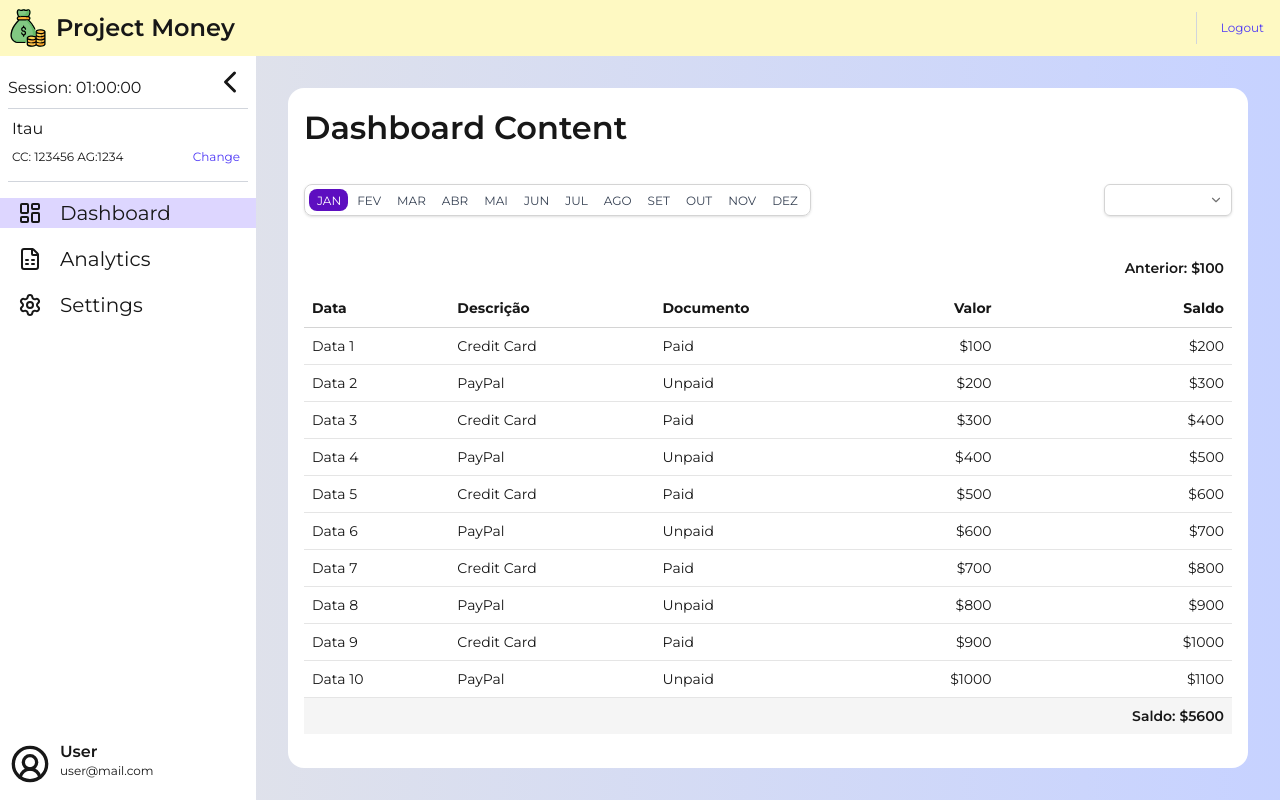
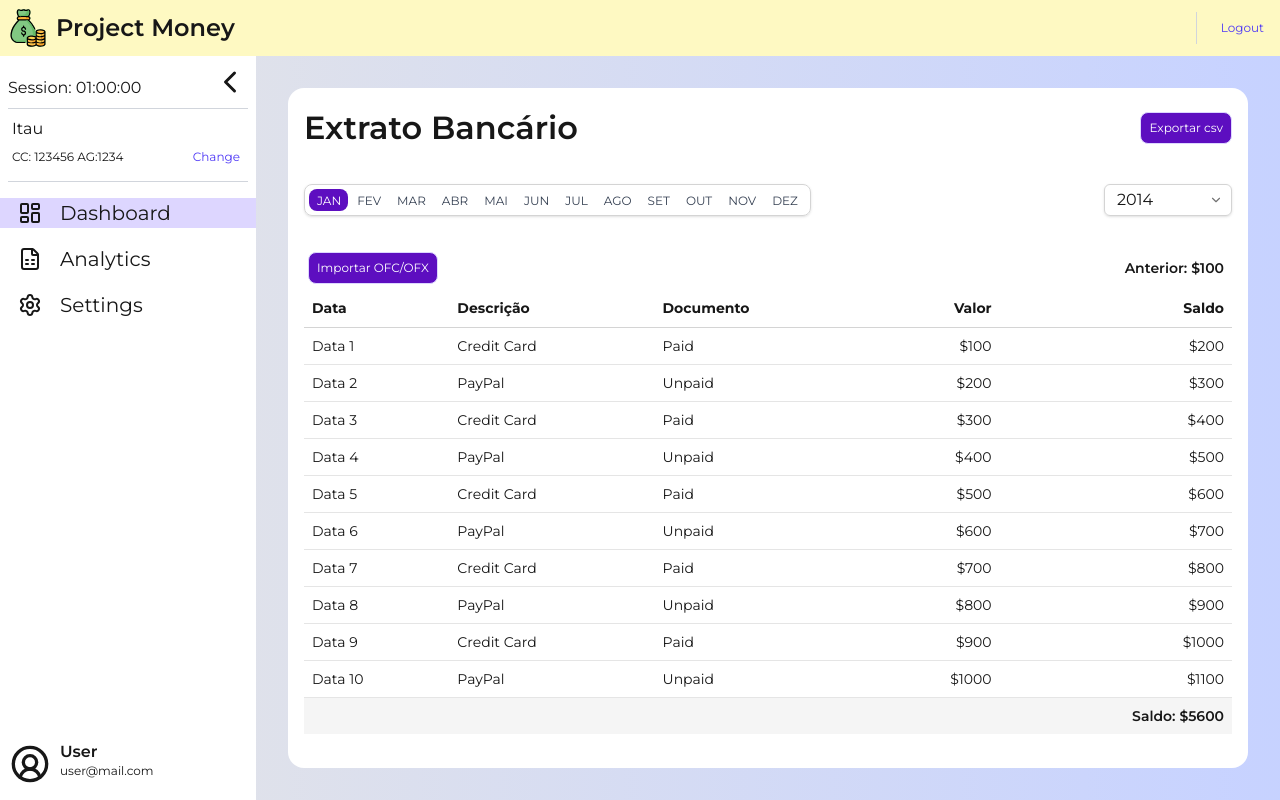
Before and after one commit to dexter2k8/project-money, a Next.js app: page /dashboard in a window 1280 px wide. Built offline with nearby package versions, Linux system fonts and the light colour scheme.

Commit message:
Implemented dashboard page buttons

```diff
--- a/app/(pages)/dashboard/columns.tsx
+++ b/app/(pages)/dashboard/columns.tsx
@@ -1,3 +1,5 @@
+import { ISegmentedControlItem } from "@/components/SegmentedControl";
+import { ISelectOptions } from "@/components/Select/types";
 import { IGridColDef } from "@/components/Table";
 
 interface IInvoice {
@@ -26,6 +28,37 @@ export const columns: IGridColDef<IInvoice>[] = [
   },
 ];
 
+export const segmentedControlItems: ISegmentedControlItem[] = [
+  { key: 0, label: "JAN" },
+  { key: 1, label: "FEV" },
+  { key: 2, label: "MAR" },
+  { key: 3, label: "ABR" },
+  { key: 4, label: "MAI" },
+  { key: 5, label: "JUN" },
+  { key: 6, label: "JUL" },
+  { key: 7, label: "AGO" },
+  { key: 8, label: "SET" },
+  { key: 9, label: "OUT" },
+  { key: 10, label: "NOV" },
+  { key: 11, label: "DEZ" },
+];
+
+export const selectYearOptions: ISelectOptions[] = [
+  { value: "2014", label: "2014" },
+  { value: "2015", label: "2015" },
+  { value: "2016", label: "2016" },
+  { value: "2017", label: "2017" },
+  { value: "2018", label: "2018" },
+  { value: "2019", label: "2019" },
+  { value: "2020", label: "2020" },
+  { value: "2021", label: "2021" },
+  { value: "2022", label: "2022" },
+  { value: "2023", label: "2023" },
+  { value: "2024", label: "2024" },
+  { value: "2025", label: "2025" },
+  { value: "2026", label: "2026" },
+];
+
 export const data: IInvoice[] = [
   { date: "Data 1", document: "Paid", description: "Credit Card", value: "$100", balance: "$200" },
   { date: "Data 2", document: "Unpaid", description: "PayPal", value: "$200", balance: "$300" },
--- a/app/(pages)/dashboard/page.tsx
+++ b/app/(pages)/dashboard/page.tsx
@@ -1,50 +1,29 @@
 import Table from "@/components/Table";
-import { columns, data } from "./columns";
+import { columns, data, segmentedControlItems, selectYearOptions } from "./columns";
 import SegmentedControl from "@/components/SegmentedControl";
 import Select from "@/components/Select";
+import Button from "@/components/Button";
 
 export default function Dashboard() {
   return (
     <div className="m-8 bg-white w-full rounded-2xl overflow-hidden flex flex-col">
-      <h2 className="p-4 shrink-0">Dashboard Content</h2>
+      <div className="flex items-center justify-between p-4">
+        <h2>Extrato Bancário</h2>
+        <Button variant="primary">Exportar csv</Button>
+      </div>
       <div className="p-4 flex justify-between gap-4 whitespace-nowrap">
-        <SegmentedControl
-          items={[
-            { key: 0, label: "JAN" },
-            { key: 1, label: "FEV" },
-            { key: 2, label: "MAR" },
-            { key: 3, label: "ABR" },
-            { key: 4, label: "MAI" },
-            { key: 5, label: "JUN" },
-            { key: 6, label: "JUL" },
-            { key: 7, label: "AGO" },
-            { key: 8, label: "SET" },
-            { key: 9, label: "OUT" },
-            { key: 10, label: "NOV" },
-            { key: 11, label: "DEZ" },
-          ]}
-        />
-        <Select
-          className="w-32!"
-          options={[
-            { value: "2014", label: "2014" },
-            { value: "2015", label: "2015" },
-            { value: "2016", label: "2016" },
-            { value: "2017", label: "2017" },
-            { value: "2018", label: "2018" },
-            { value: "2019", label: "2019" },
-            { value: "2020", label: "2020" },
-            { value: "2021", label: "2021" },
-            { value: "2022", label: "2022" },
-            { value: "2023", label: "2023" },
-            { value: "2024", label: "2024" },
-            { value: "2025", label: "2025" },
-            { value: "2026", label: "2026" },
-          ]}
-        />
+        <SegmentedControl items={segmentedControlItems} />
+        <Select defaultValue="2014" className="w-32!" options={selectYearOptions} />
       </div>
-      <div className="m-4 flex-1 min-h-0 overflow-auto">
-        <Table columns={columns} rows={data} caption="Anterior: $100" />
+      <div className="relative m-4 flex-1 min-h-0">
+        <Button className="absolute left-1 top-1 z-10" variant="primary">
+          Importar OFC/OFX
+        </Button>
+        <div className="h-full overflow-auto">
+          <div className="min-w-4xl">
+            <Table columns={columns} rows={data} caption="Anterior: $100" />
+          </div>
+        </div>
       </div>
     </div>
   );
--- a/components/SegmentedControl/index.tsx
+++ b/components/SegmentedControl/index.tsx
@@ -2,7 +2,7 @@
 import { useEffect, useRef, useState } from "react";
 import { liVariants, INDICATOR, CONTAINER } from "./constants";
 
-interface ISegmentedControlItem {
+export interface ISegmentedControlItem {
   key: number;
   label: React.ReactNode;
 }
```
